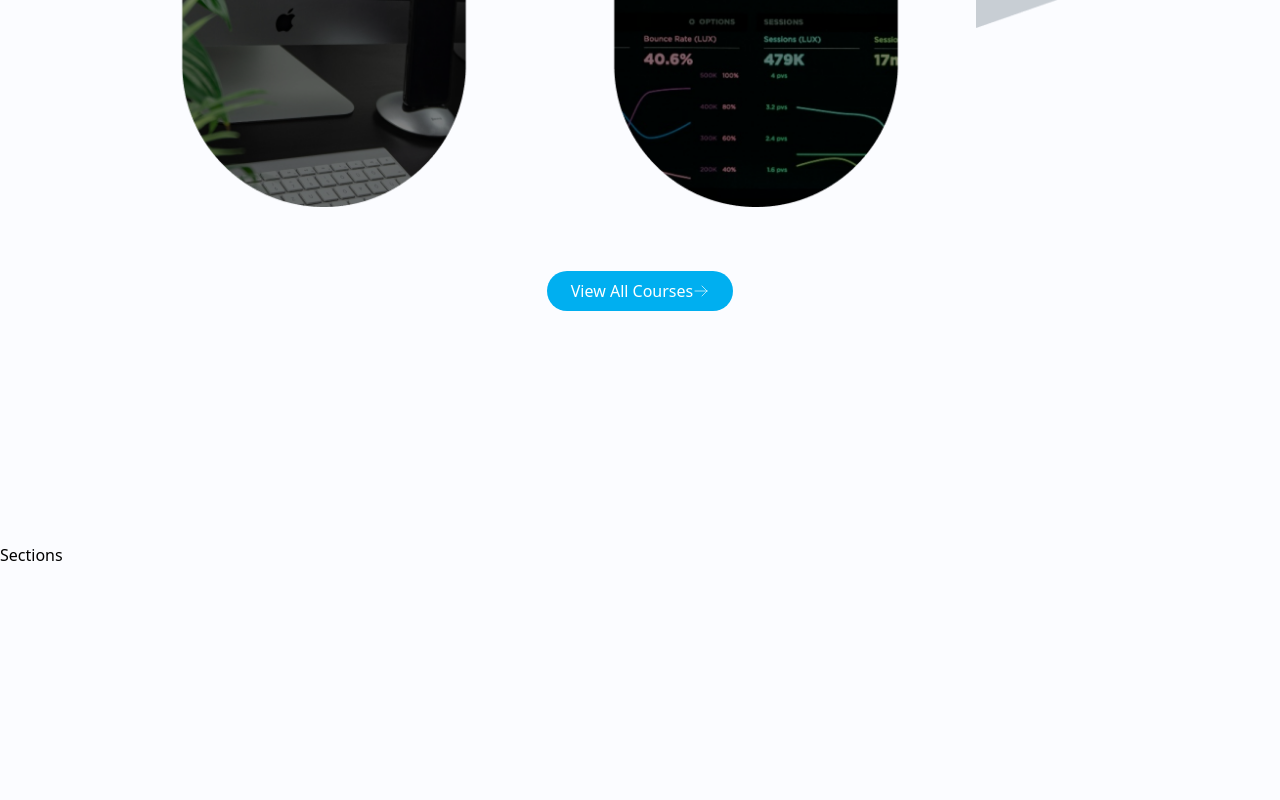
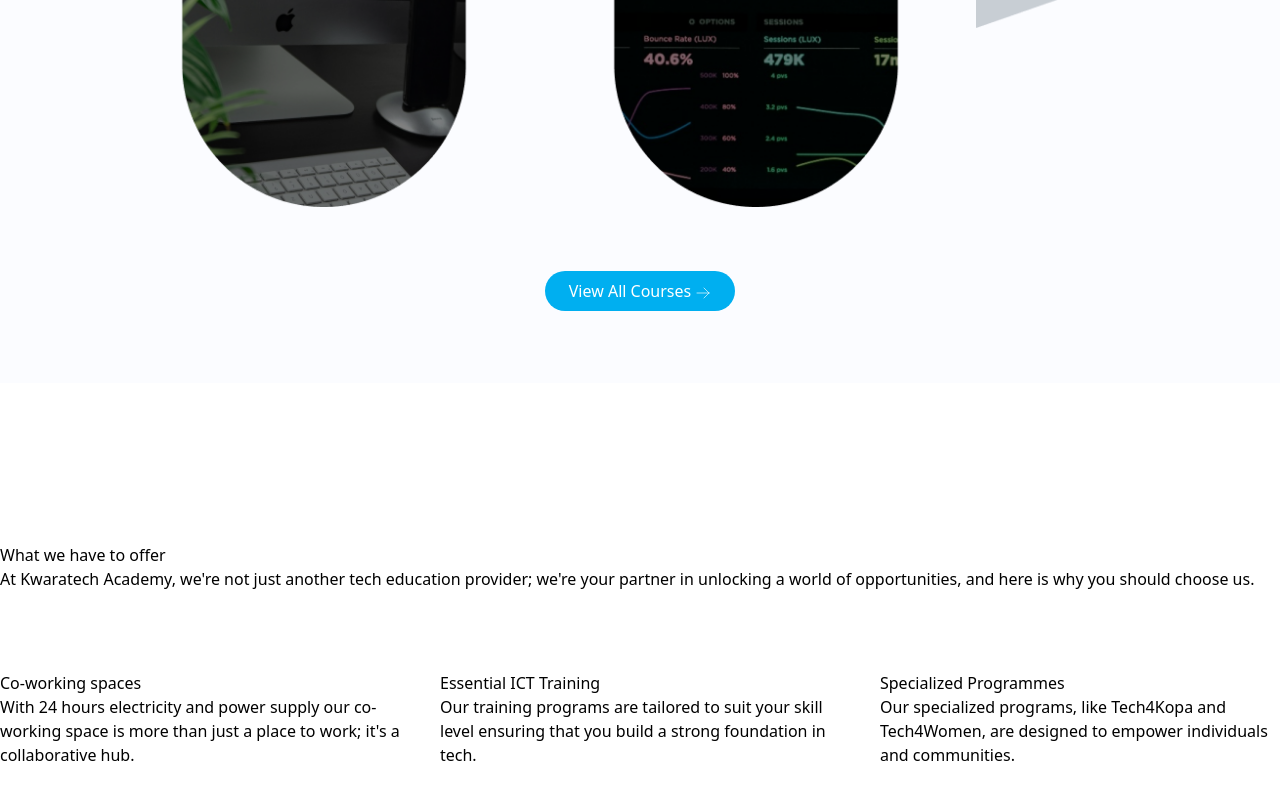
Before and after one commit to best2025j/kta-project, a React (Vite) app: page / in a window 1280 px wide. Shown: the part 3021-3821 px from the top of the page. Before the commit the page ends 3748 px from the top, so only its background shows below. Built offline with nearby package versions, Linux system fonts and the light colour scheme.

Commit message:
sections with svgs added

```diff
--- a/src/components/carouselSections/CarouselCard.jsx
+++ b/src/components/carouselSections/CarouselCard.jsx
@@ -5,6 +5,7 @@
 const CarouselCard = () => {
   const staffData = [
     {
+      svg: "",
       thumbnail: "/Courses card for html.png",
       fullImage: "/frontendfull.png",
     },
@@ -25,7 +26,7 @@
   const [hoveredIndex, setHoveredIndex] = useState(null);
 
   const ViewAllCoursesIcon = () => (
-    <div className="text-white">
+    <div className="text-white pt-1 pl-1">
       <svg
         xmlns="http://www.w3.org/2000/svg"
         fill="none"
@@ -62,17 +63,19 @@
           <div className="grid grid-cols-1 md:grid-cols-2 gap-10 py-6">
             {staffData.map((item, index) => (
               <div
-                className="relative"
+                className={`relative transform ${
+                  hoveredIndex === index ? "hovered" : ""
+                }`}
                 key={index}
                 onMouseEnter={() => setHoveredIndex(index)}
                 onMouseLeave={() => setHoveredIndex(null)}
               >
-                <div className="">
+                <div className="image-container">
                   <img src={item.thumbnail} alt="" />
                 </div>
 
                 {hoveredIndex === index && (
-                  <div className="absolute animate__animated animate__zoomIn delay-120  ease-in-out duration-100  inset-y-24 flex flex-grow justify-center items-center h-full w-[500px]">
+                  <div className="absolute animate__animated animate__zoomIn delay-120 ease-in-out duration-100 inset-y-24 flex flex-grow justify-center items-center h-full w-[500px]">
                     <img
                       src={item.fullImage}
                       alt=""
--- a/src/components/sections/Sections.jsx
+++ b/src/components/sections/Sections.jsx
@@ -1,9 +1,53 @@
 import React from "react";
+import CoWorkingSpacesSVG from "../svg/CoWorkingSpacesSVG";
+import EssentialICTTrainingSVG from "../svg/EssentialICTTrainingSVG";
+import SpecializedProgrammesSVG from "../svg/SpecializedProgrammesSVG";
 
 const Sections = () => {
+  // SVG components
+  const data = [
+    {
+      svg: <CoWorkingSpacesSVG />,
+      headings: "Co-working spaces",
+      paragraph:
+        "With 24 hours electricity and power supply our co-working space is more than just a place to work; it's a collaborative hub.",
+    },
+    {
+      svg: <EssentialICTTrainingSVG />,
+      headings: "Essential ICT Training",
+      paragraph:
+        "Our training programs are tailored to suit your skill level ensuring that you build a strong foundation in tech.",
+    },
+    {
+      svg: <SpecializedProgrammesSVG />,
+      headings: "Specialized Programmes",
+      paragraph:
+        "Our specialized programs, like Tech4Kopa and Tech4Women, are designed to empower individuals and communities.",
+    },
+  ];
+
   return (
-    <div className="py-40">
-      <h1>Sections</h1>
+    <div className="py-40 bg-[#ffffff]">
+      <div className="">
+        <h1> What we have to offer</h1>
+        <p>
+          At Kwaratech Academy, we're not just another tech education provider;
+          we're your partner in unlocking a world of opportunities, and here is
+          why you should choose us.
+        </p>
+      </div>
+
+      <div className="">
+        <div className="grid grid-cols-1 md:grid-cols-3 gap-10 py-6">
+          {data.map((item, index) => (
+            <div className="relative" key={index}>
+              <div className="">{item.svg}</div>
+              <h1>{item.headings}</h1>
+              <p>{item.paragraph}</p>
+            </div>
+          ))}
+        </div>
+      </div>
     </div>
   );
 };
--- /dev/null
+++ b/src/components/svg/CoWorkingSpacesSVG.jsx
@@ -0,0 +1,14 @@
+import React from "react";
+
+const CoWorkingSpacesSVG = () => (
+  <svg
+    xmlns="http://www.w3.org/2000/svg"
+    width="56"
+    height="56"
+    viewBox="0 0 56 56"
+    fill="none"
+  >
+    {/* Your SVG paths go here */}
+  </svg>
+);
+export default CoWorkingSpacesSVG;
--- /dev/null
+++ b/src/components/svg/EssentialICTTrainingSVG.jsx
@@ -0,0 +1,15 @@
+import React from "react";
+
+const EssentialICTTrainingSVG = () => (
+  <svg
+    xmlns="http://www.w3.org/2000/svg"
+    width="56"
+    height="56"
+    viewBox="0 0 56 56"
+    fill="none"
+  >
+    {/* Your SVG paths go here */}
+  </svg>
+);
+
+export default EssentialICTTrainingSVG;
--- /dev/null
+++ b/src/components/svg/SpecializedProgrammesSVG.jsx
@@ -0,0 +1,15 @@
+import React from "react";
+
+const SpecializedProgrammesSVG = () => (
+  <svg
+    xmlns="http://www.w3.org/2000/svg"
+    width="56"
+    height="56"
+    viewBox="0 0 56 56"
+    fill="none"
+  >
+    {/* Your SVG paths go here */}
+  </svg>
+);
+
+export default SpecializedProgrammesSVG;
--- a/src/index.css
+++ b/src/index.css
@@ -4,7 +4,26 @@
 @import 'tailwindcss/utilities';
 
 
+/* Add this CSS to your stylesheet */
+.relative {
+  transition: transform 0.3s ease-in-out;
+}
 
+.relative.hovered {
+  transform: translateX(50px); /* Adjust the translation value as needed */
+}
+
+.image-container {
+  overflow: hidden;
+}
+
+.change {
+  transform: rotate(45deg);
+}
+.container {
+  display: inline-block;
+  cursor: pointer;
+}
 
 @layer base {
     body {
```
Also changed, not shown: src/components/layout/Header.jsx (line endings or trailing spaces).
